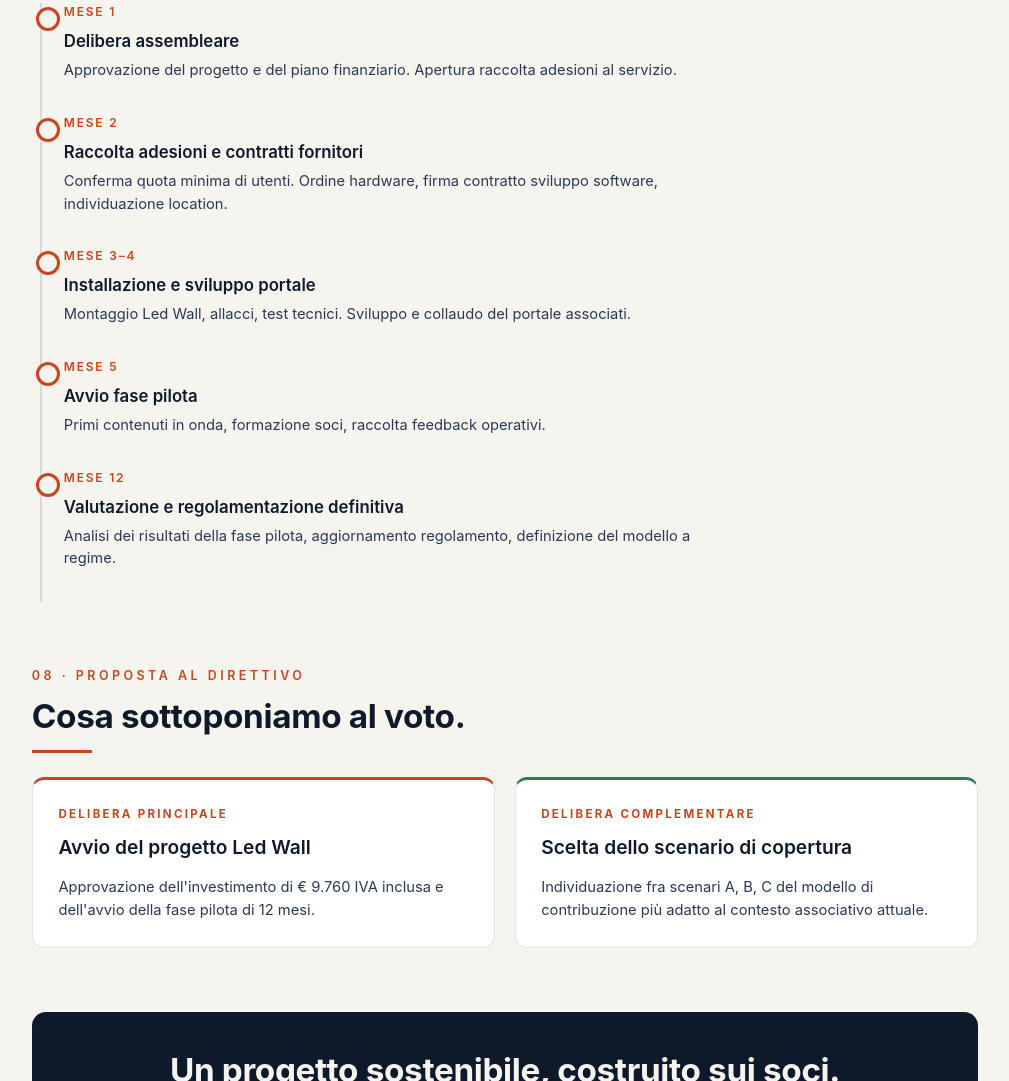
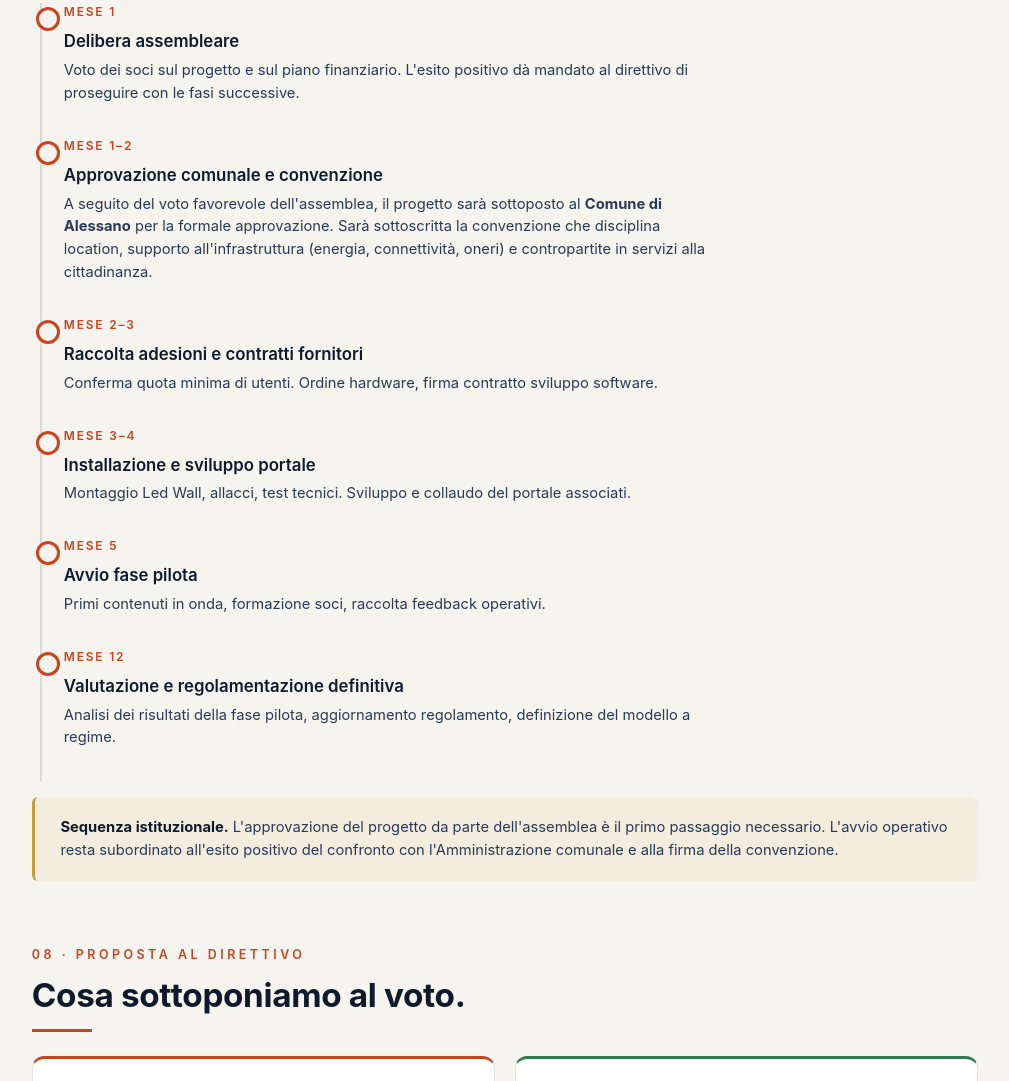
Before and after one commit to Lufabbiu/comartpro-ledwall, a website: page piano-finanziario.html in a window 1280 px wide. Shown: the part 6832-7913 px from the top of the page, without its empty margins (135-1144 px from the left). Drawn offline with Linux system fonts and the light colour scheme.

Commit message:
roadmap: add municipal approval step after assembly vote

```diff
--- a/piano-finanziario.html
+++ b/piano-finanziario.html
@@ -360,12 +360,14 @@
     <h2>Dal voto in assemblea alla messa in onda.</h2>
     <hr class="rule">
     <div class="timeline">
-      <div class="tl-item"><div class="when">Mese 1</div><h4>Delibera assembleare</h4><p>Approvazione del progetto e del piano finanziario. Apertura raccolta adesioni al servizio.</p></div>
-      <div class="tl-item"><div class="when">Mese 2</div><h4>Raccolta adesioni e contratti fornitori</h4><p>Conferma quota minima di utenti. Ordine hardware, firma contratto sviluppo software, individuazione location.</p></div>
+      <div class="tl-item"><div class="when">Mese 1</div><h4>Delibera assembleare</h4><p>Voto dei soci sul progetto e sul piano finanziario. L'esito positivo dà mandato al direttivo di proseguire con le fasi successive.</p></div>
+      <div class="tl-item"><div class="when">Mese 1–2</div><h4>Approvazione comunale e convenzione</h4><p>A seguito del voto favorevole dell'assemblea, il progetto sarà sottoposto al <strong>Comune di Alessano</strong> per la formale approvazione. Sarà sottoscritta la convenzione che disciplina location, supporto all'infrastruttura (energia, connettività, oneri) e contropartite in servizi alla cittadinanza.</p></div>
+      <div class="tl-item"><div class="when">Mese 2–3</div><h4>Raccolta adesioni e contratti fornitori</h4><p>Conferma quota minima di utenti. Ordine hardware, firma contratto sviluppo software.</p></div>
       <div class="tl-item"><div class="when">Mese 3–4</div><h4>Installazione e sviluppo portale</h4><p>Montaggio Led Wall, allacci, test tecnici. Sviluppo e collaudo del portale associati.</p></div>
       <div class="tl-item"><div class="when">Mese 5</div><h4>Avvio fase pilota</h4><p>Primi contenuti in onda, formazione soci, raccolta feedback operativi.</p></div>
       <div class="tl-item"><div class="when">Mese 12</div><h4>Valutazione e regolamentazione definitiva</h4><p>Analisi dei risultati della fase pilota, aggiornamento regolamento, definizione del modello a regime.</p></div>
     </div>
+    <div class="note" style="margin-top:2vh"><strong>Sequenza istituzionale.</strong> L'approvazione del progetto da parte dell'assemblea è il primo passaggio necessario. L'avvio operativo resta subordinato all'esito positivo del confronto con l'Amministrazione comunale e alla firma della convenzione.</div>
   </section>
 
   <!-- 8. PROPOSTA -->
```
